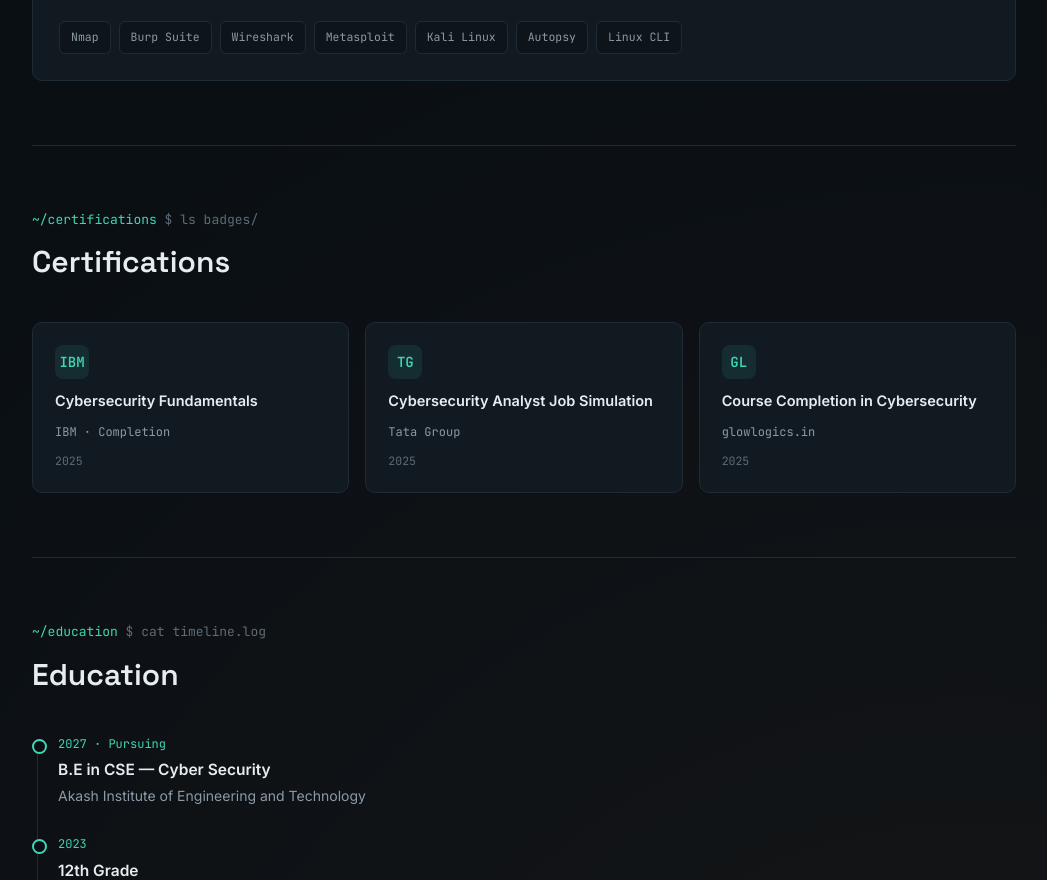
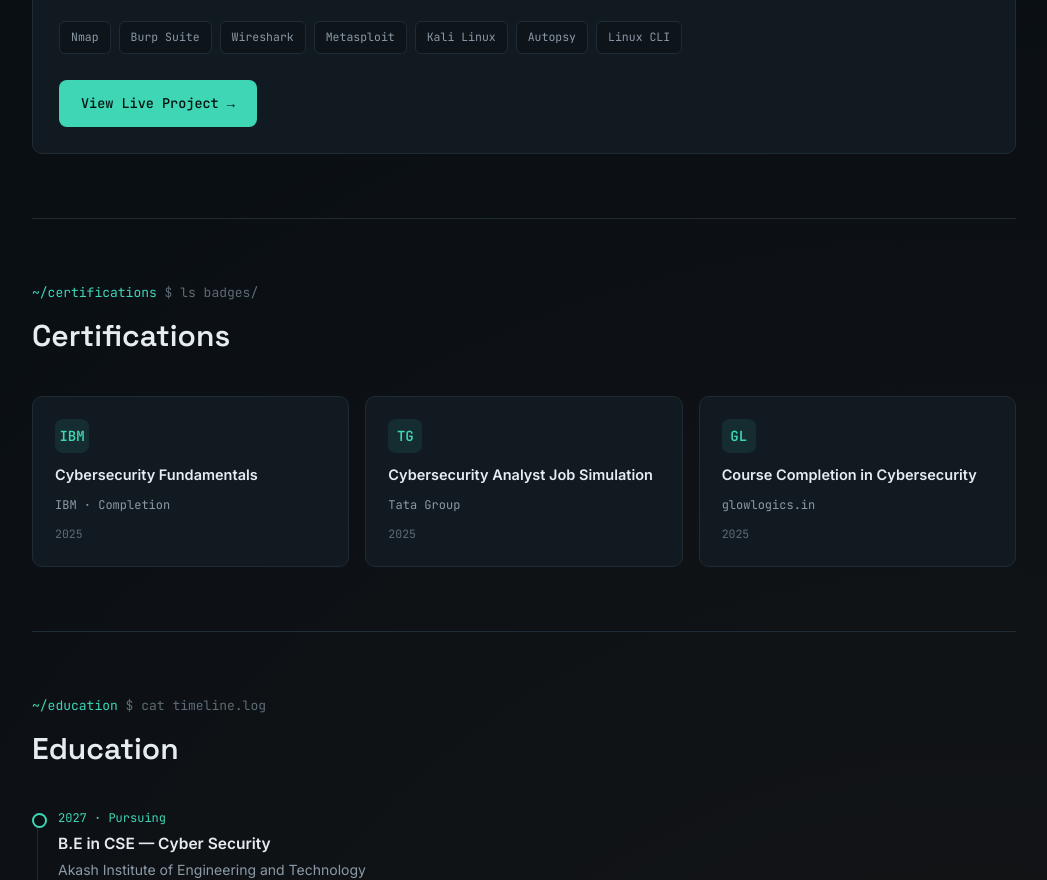
Before and after one commit to Jeevan-R18/jeevan-portfolio, a plain HTML site: page index.html in a window 1280 px wide. Shown: the part 2083-2963 px from the top of the page, without its empty margins (116-1163 px from the left). Drawn offline with Linux system fonts and the light colour scheme.

Commit message:
Update index.html

```diff
--- a/index.html
+++ b/index.html
@@ -433,6 +433,14 @@
         <span class="chip">Autopsy</span>
         <span class="chip">Linux CLI</span>
       </div>
+            <div style="padding:0 26px 26px;">
+        <a href="https://jeevan-r18.github.io/security-toolkit-hub/"
+           class="btn btn-primary"
+           target="_blank"
+           rel="noopener noreferrer">
+          View Live Project →
+        </a>
+      </div>
     </div>
   </div>
 </section>
```
